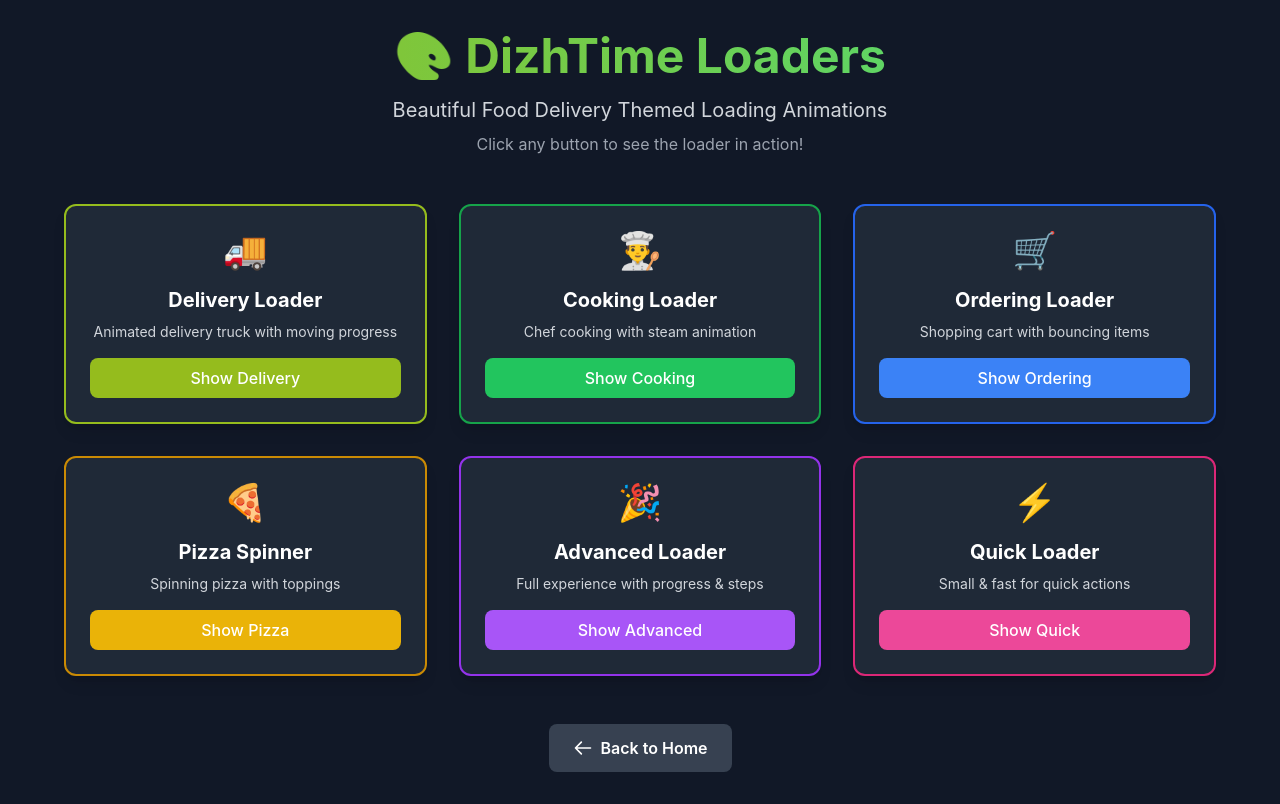
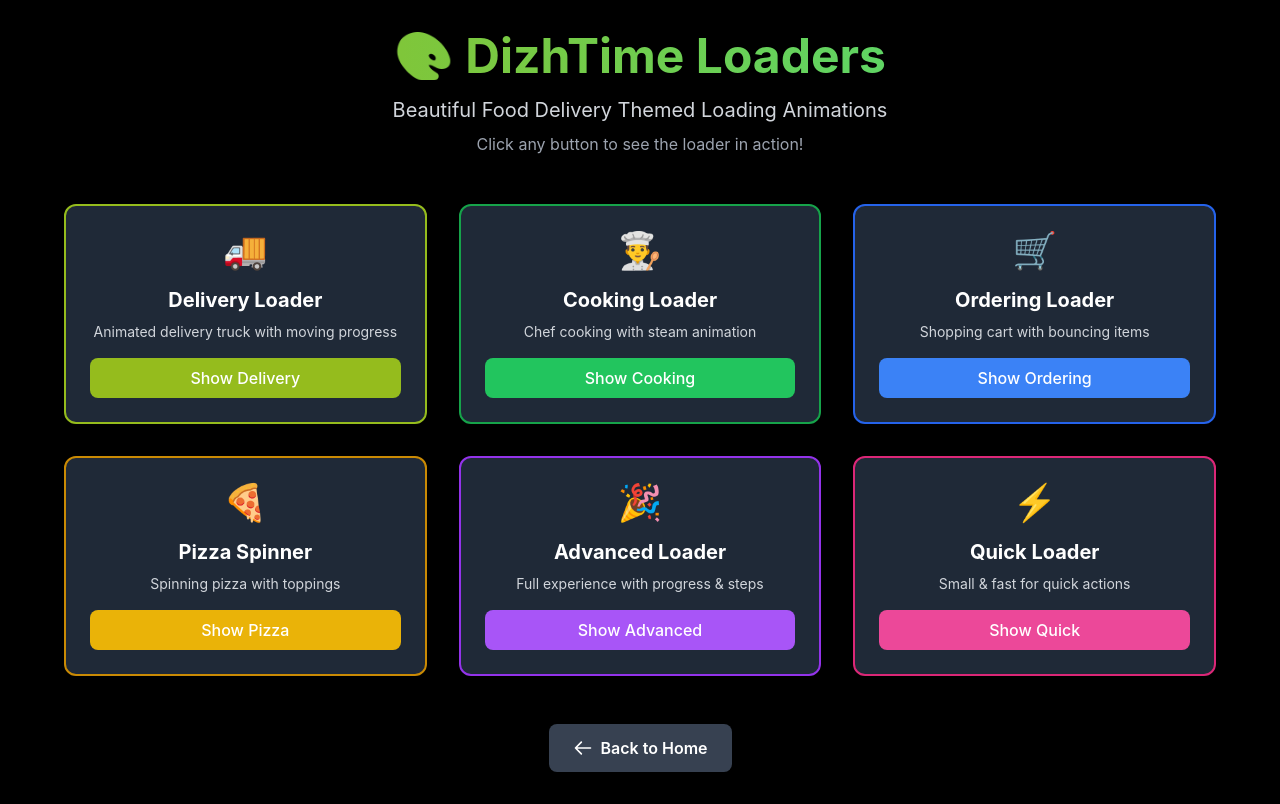
Before and after one commit to Ajai-3/DizhTime-2025, a React (Vite) app in the folder frontend/: page /loaders in a window 1280 px wide. Built offline with nearby package versions, Linux system fonts and the light colour scheme.

Commit message:
refactor: streamline theme handling and remove unused code; enhance ErrorBoundary and Loader components

```diff
--- a/frontend/index.html
+++ b/frontend/index.html
@@ -5,24 +5,8 @@
     <link rel="icon" type="image/jpg" href="/favicon.jpg" />
     <meta name="viewport" content="width=device-width, initial-scale=1.0" />
     <title>Dizhtime</title>
-
-    <!-- Prevent theme flash -->
-    <script>
-      (function () {
-        try {
-          const savedTheme = localStorage.getItem("dizhtime-theme");
-          const isDark = savedTheme ? savedTheme === "dark" : true;
-          if (isDark) {
-            document.documentElement.classList.add("dark");
-          }
-        } catch (e) {
-          // Default to dark if localStorage fails
-          document.documentElement.classList.add("dark");
-        }
-      })();
-    </script>
   </head>
-  <body>
+  <body class="bg-gray-900 text-white">
     <div id="root"></div>
     <script type="module" src="/src/main.tsx"></script>
   </body>
--- a/frontend/src/App.tsx
+++ b/frontend/src/App.tsx
@@ -22,8 +22,6 @@ import HomeCustomer from "./features/customer/pages/HomeCustomer";
 const App: React.FC = () => {
   return (
     <ThemeProvider>
-      <div className="App min-h-screen bg-white dark:bg-gray-900 text-gray-900 dark:text-white transition-colors duration-300">
-
       <Routes>
         {/* Test Routes */}
         <Route path="/" element={<HomeCustomer />} />
@@ -53,7 +51,6 @@ const App: React.FC = () => {
         className="mt-16"
         theme="colored"
       />
-      </div>
     </ThemeProvider>
   );
 };
--- a/frontend/src/components/ErrorBoundary.tsx
+++ b/frontend/src/components/ErrorBoundary.tsx
@@ -38,7 +38,7 @@ class ErrorBoundary extends React.Component<Props, State> {
   render() {
     if (this.state.hasError) {
       return (
-        <div className="fixed inset-0 bg-white dark:bg-gray-900 text-gray-900 dark:text-white flex items-center justify-center p-4">
+        <div className="fixed inset-0 flex items-center justify-center p-4">
           <div className="max-w-4xl w-full h-fit max-h-[90vh]">
             {/* Error Card */}
             <div className="bg-gray-100 dark:bg-gray-800 rounded-lg shadow-2xl border border-gray-300 dark:border-gray-700 overflow-hidden">
--- a/frontend/src/components/Loader.tsx
+++ b/frontend/src/components/Loader.tsx
@@ -196,7 +196,7 @@ const Loader: React.FC<LoaderProps> = ({
   };
 
   return (
-    <div className="fixed inset-0 bg-gray-900/90 dark:bg-black/90 backdrop-blur-lg flex items-center justify-center z-50">
+    <div className="fixed inset-0 backdrop-blur-lg flex items-center justify-center z-50">
       <div className={`text-center ${containerSizes[size]}`}>
         {/* Logo */}
         <div className="mb-6">
--- a/frontend/src/contexts/ThemeContext.tsx
+++ b/frontend/src/contexts/ThemeContext.tsx
@@ -26,43 +26,18 @@ interface ThemeProviderProps {
 }
 
 export const ThemeProvider: React.FC<ThemeProviderProps> = ({ children }) => {
-  // Initialize theme from localStorage immediately to prevent flash
   const [isDark, setIsDark] = useState(() => {
-    try {
-      const savedTheme = localStorage.getItem("dizhtime-theme");
-      return savedTheme ? savedTheme === "dark" : true;
-    } catch {
-      return true; // Default to dark if localStorage fails
-    }
+    const saved = localStorage.getItem("dizhtime-theme");
+    return saved ? saved === "dark" : true;
   });
 
-  // Apply theme immediately on mount and when changed
   useEffect(() => {
-    const root = document.documentElement;
-
-    if (isDark) {
-      root.classList.add("dark");
-    } else {
-      root.classList.remove("dark");
-    }
-
-    // Save to localStorage
-    try {
-      localStorage.setItem("dizhtime-theme", isDark ? "dark" : "light");
-    } catch {
-      console.warn("Failed to save theme to localStorage");
-    }
+    document.documentElement.classList.toggle("dark", isDark);
+    document.body.className = isDark
+      ? "bg-gray-900 text-white"
+      : "bg-white text-gray-900";
+    localStorage.setItem("dizhtime-theme", isDark ? "dark" : "light");
   }, [isDark]);
-
-  // Apply theme immediately on initial load to prevent flash
-  useEffect(() => {
-    const root = document.documentElement;
-    if (isDark) {
-      root.classList.add("dark");
-    } else {
-      root.classList.remove("dark");
-    }
-  }, []);
 
   const toggleTheme = () => {
     setIsDark(!isDark);
@@ -70,7 +45,7 @@ export const ThemeProvider: React.FC<ThemeProviderProps> = ({ children }) => {
 
   return (
     <ThemeContext.Provider value={{ isDark, toggleTheme }}>
-      <div className={isDark ? "dark" : ""}>{children}</div>
+      {children}
     </ThemeContext.Provider>
   );
 };
--- a/frontend/src/pages/LoaderDemo.tsx
+++ b/frontend/src/pages/LoaderDemo.tsx
@@ -220,8 +220,6 @@ const LoaderDemo: React.FC = () => {
           </div>
         </div>
 
-
-
         {/* Back Button */}
         <div className="text-center">
           <Link
--- a/frontend/tailwind.config.ts
+++ b/frontend/tailwind.config.ts
@@ -7,60 +7,8 @@ const config: Config = {
     extend: {
       colors: {
         "main-color": "#95bc1d",
-        primary: {
-          50: "#fef2f2",
-          100: "#fee2e2",
-          200: "#fecaca",
-          300: "#fca5a5",
-          400: "#f87171",
-          500: "#ef4444",
-          600: "#dc2626",
-          700: "#b91c1c",
-          800: "#991b1b",
-          900: "#7f1d1d",
-        },
-        // Deep dark theme colors
-        dark: {
-          50: "#18181b",
-          100: "#27272a",
-          200: "#3f3f46",
-          300: "#52525b",
-          400: "#71717a",
-          500: "#a1a1aa",
-          600: "#d4d4d8",
-          700: "#e4e4e7",
-          800: "#f4f4f5",
-          900: "#fafafa",
-        },
-      },
-      fontFamily: {
-        sans: ["Inter", "ui-sans-serif", "system-ui"],
-      },
-      backgroundColor: {
-        "dark-primary": "#0a0a0a",
-        "dark-secondary": "#1a1a1a",
-        "dark-tertiary": "#2a2a2a",
-      },
-      animation: {
-        "pulse-red": "pulse-red 2s cubic-bezier(0.4, 0, 0.6, 1) infinite",
-        glow: "glow 2s ease-in-out infinite alternate",
-      },
-      keyframes: {
-        "pulse-red": {
-          "0%, 100%": {
-            opacity: "1",
-          },
-          "50%": {
-            opacity: ".5",
-          },
-        },
-        glow: {
-          from: {
-            "box-shadow": "0 0 20px #ef4444",
-          },
-          to: {
-            "box-shadow": "0 0 30px #dc2626, 0 0 40px #dc2626",
-          },
+        gray: {
+          900: "#000000",
         },
       },
     },
```
Lines whose indentation alone changed are shown as unchanged.
